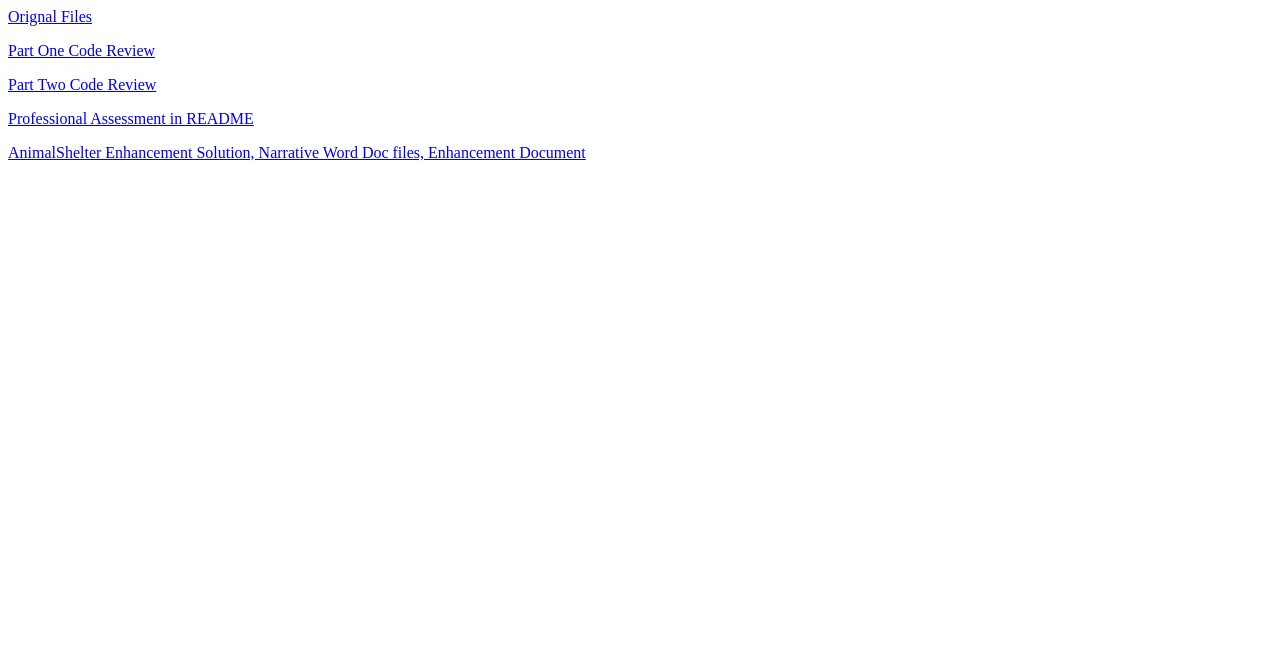
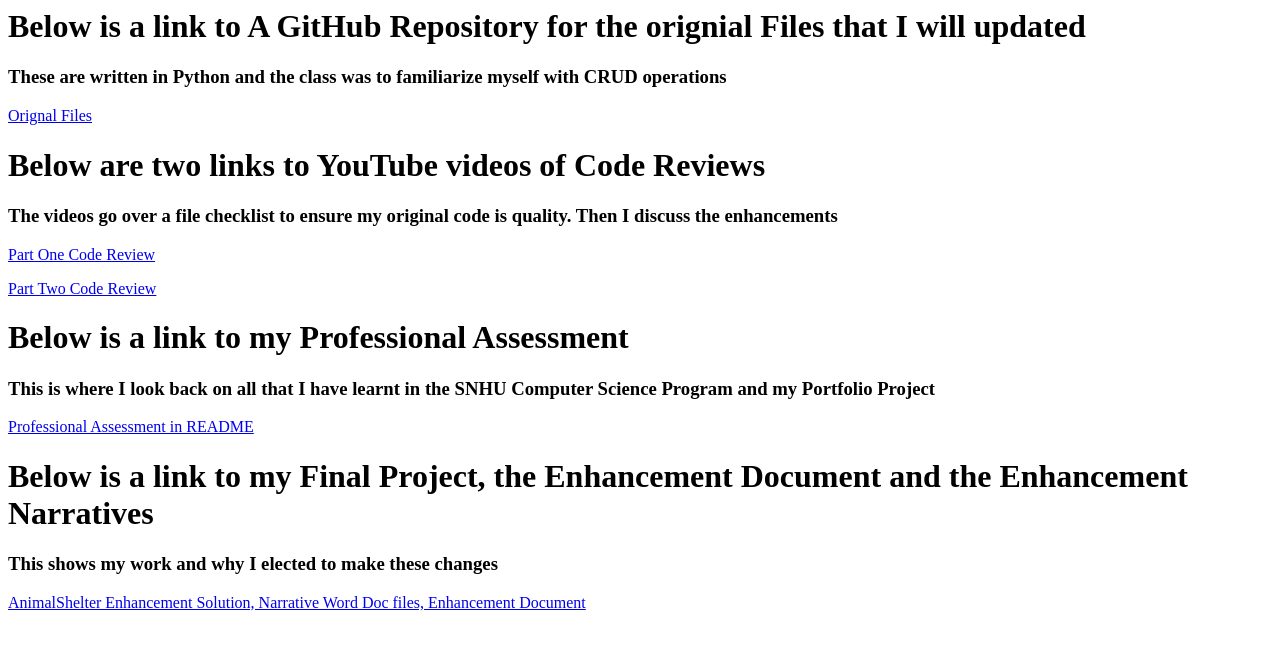
Before and after one commit to Ethan-Harper-snhu/Ethan-Harper-snhu.github.io, a plain HTML site: page index.html in a window 1280 px wide. Drawn offline with Linux system fonts and the light colour scheme.

Commit message:
Update index.html

```diff
--- a/index.html
+++ b/index.html
@@ -1,9 +1,17 @@
+
+<h1>Below is a link to A GitHub Repository for the orignial Files that I will updated</h1>
+<h3>These are written in Python and the class was to familiarize myself with CRUD operations</h3>
 <p></div><a href="https://github.com/Ethan-Harper-snhu/AnimalShelter">Orignal Files</a></p>
 
+<h1>Below are two links to YouTube videos of Code Reviews</h1>
+<h3>The videos go over a file checklist to ensure my original code is quality. Then I discuss the enhancements</h3>
 <p></div><a href="https://youtu.be/gnHxHavOhxM">Part One Code Review</a></p>
-
 <p></div><a href="https://youtu.be/KRP9ZNwD2k0">Part Two Code Review</a></p>
 
+<h1>Below is a link to my Professional Assessment</h1>
+<h3>This is where I look back on all that I have learnt in the SNHU Computer Science Program and my Portfolio Project</h3>
 <p></p><a href="https://github.com/Ethan-Harper-snhu/Ethan-Harper-snhu.github.io">Professional Assessment in README</a></p>
 
+<h1>Below is a link to my Final Project, the Enhancement Document and the Enhancement Narratives</h1>
+<h3>This shows my work and why I elected to make these changes</h3>
 <p></p><a href="https://github.com/Ethan-Harper-snhu/Ethan-Harper-snhu.github.io">AnimalShelter Enhancement Solution, Narrative Word Doc files, Enhancement Document</a></p>
```
